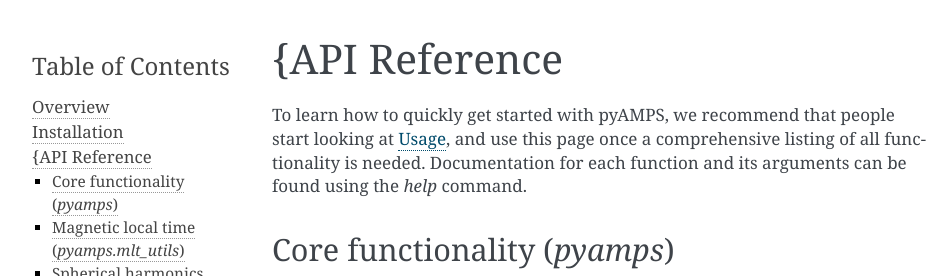
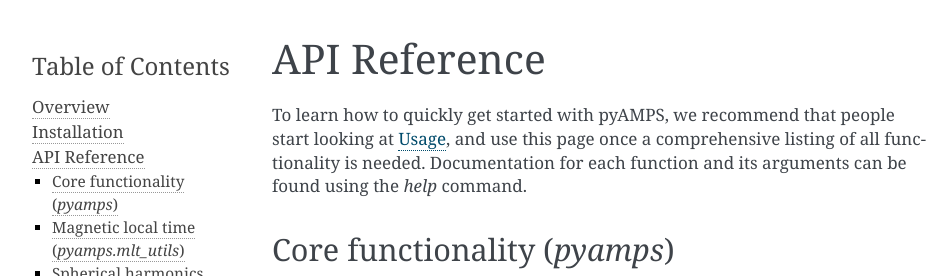
Before and after one commit to klaundal/pyAMPS, a Sphinx documentation site: the page built from docs/source/reference.rst, in a window 1280 px wide, cut to the strip 0-276 px from the top of the page. Shown: the whole strip, without its empty margins (148-1099 px from the left). Built offline with Sphinx 7.4.7, drawn with Linux system fonts in a browser that asks for light colours.

Commit message:
Remove accidental left curled brace

```diff
--- a/docs/source/reference.rst
+++ b/docs/source/reference.rst
@@ -1,4 +1,4 @@
-{API Reference
+API Reference
 =============
 To learn how to quickly get started with pyAMPS, we recommend that people start looking at :ref:`usage`, and use this page once a comprehensive listing of all functionality is needed. Documentation for each function and its arguments can be found using the `help` command.
 
```
